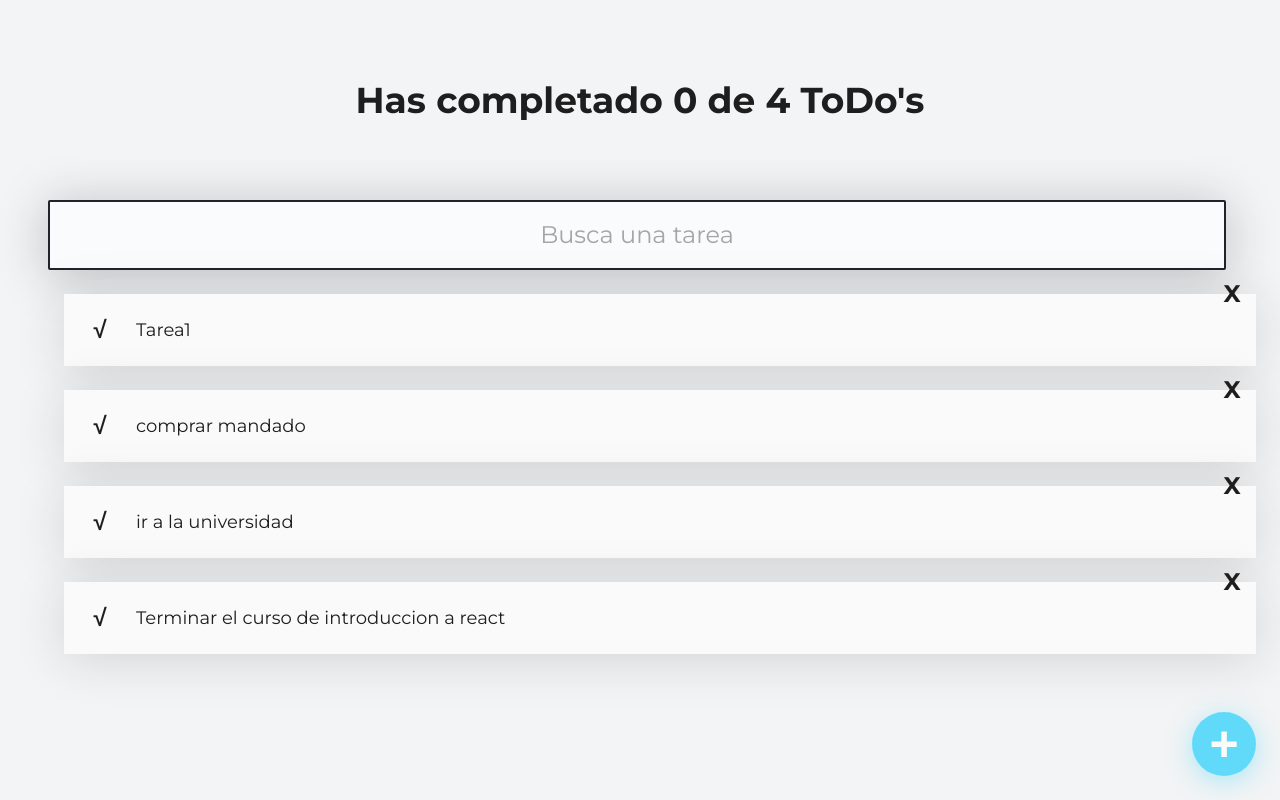
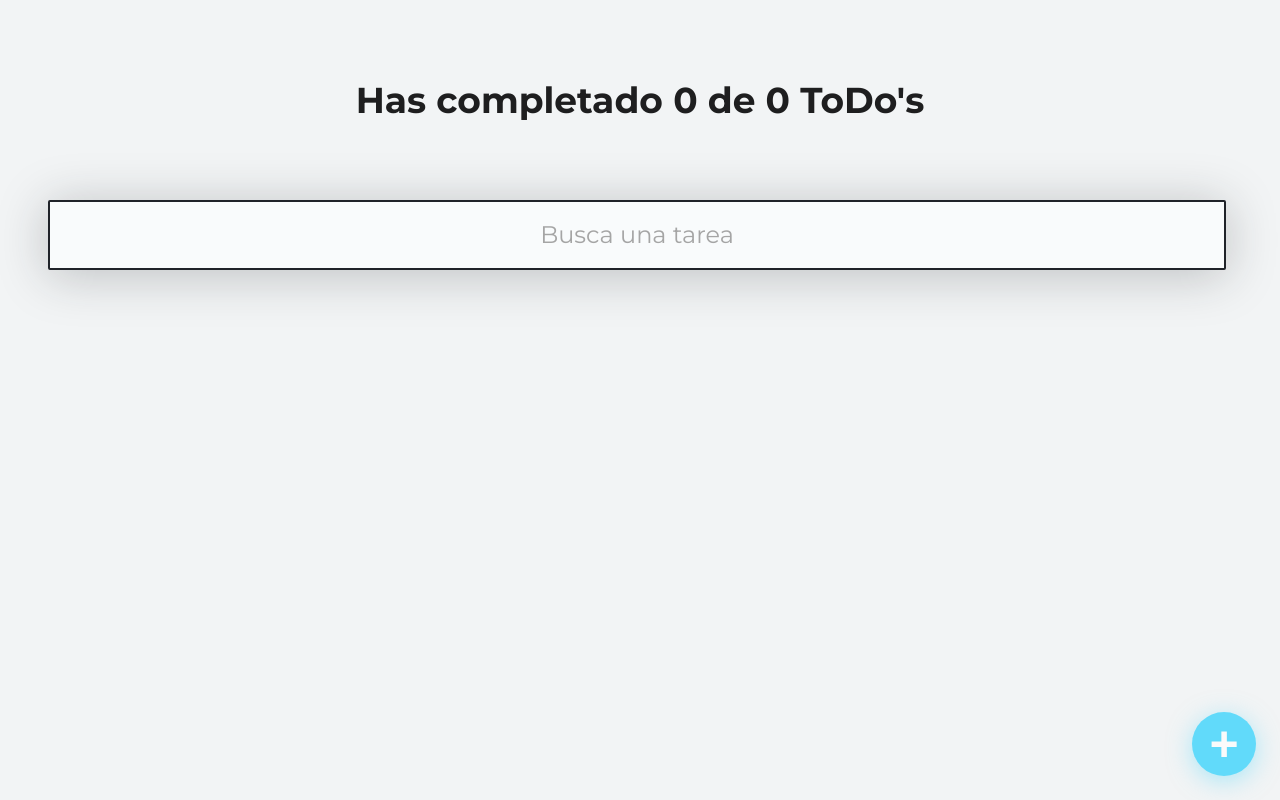
Before and after one commit to alfonso-ramos/TodoList_React, a React (Vite) app: page / in a window 1280 px wide. Built offline with nearby package versions, Linux system fonts and the light colour scheme.

Commit message:
[ADD] Persistencia de datos en LocalStorage

```diff
--- a/src/App/App.jsx
+++ b/src/App/App.jsx
@@ -1,15 +1,27 @@
 import React from "react"
 import { AppUI } from "./AppUI"
 
-const defaultTodos = [
-  {text: "Tarea1", completed: false},
-  {text: "comprar mandado", completed: false},
-  {text: "ir a la universidad", completed: false},
-  {text: "Terminar el curso de introduccion a react", completed: false},
-]
+// const defaultTodos = [
+//   {text: "Tarea1", completed: false},
+//   {text: "comprar mandado", completed: false},
+//   {text: "ir a la universidad", completed: false},
+//   {text: "Terminar el curso de introduccion a react", completed: false},
+// ]
+
 
 function App() {
-  const [todos, setTodos] = React.useState(defaultTodos)
+
+  const localStorageTodos = localStorage.getItem('TODOS_V1')
+  let parsedTodos;
+
+  if(!localStorageTodos){
+    localStorage.setItem('TODOS_V1', JSON.stringify([]));
+    parsedTodos = [];
+  } else {
+    parsedTodos = JSON.parse(localStorageTodos)
+  }
+
+  const [todos, setTodos] = React.useState(parsedTodos)
 
   const [searchValue, setSearchValue] = React.useState('')
 
@@ -29,19 +41,25 @@
     })
   }
 
+  const saveTodos = (newTodos) => {
+    const stringifiedTodos = JSON.stringify(newTodos)
+    localStorage.setItem('TODOS_V1' , stringifiedTodos)
+    setTodos(newTodos)
+  }
+
 // Metodo para eliminar y terminar tareas
   const completeTodo = (text) => {
     const todoIndex = todos.findIndex(todo => todo.text === text)
     const newTodos = [...todos]
     newTodos[todoIndex].completed = true
-    setTodos(newTodos)
+    saveTodos(newTodos)
   }
 
   const deleteTodo = (text) => {
     const todoIndex = todos.findIndex(todo => todo.text === text)
     const newTodos = [...todos]
     newTodos.splice(todoIndex, 1)
-    setTodos(newTodos)
+    saveTodos(newTodos)
   }
 
   return (
```
